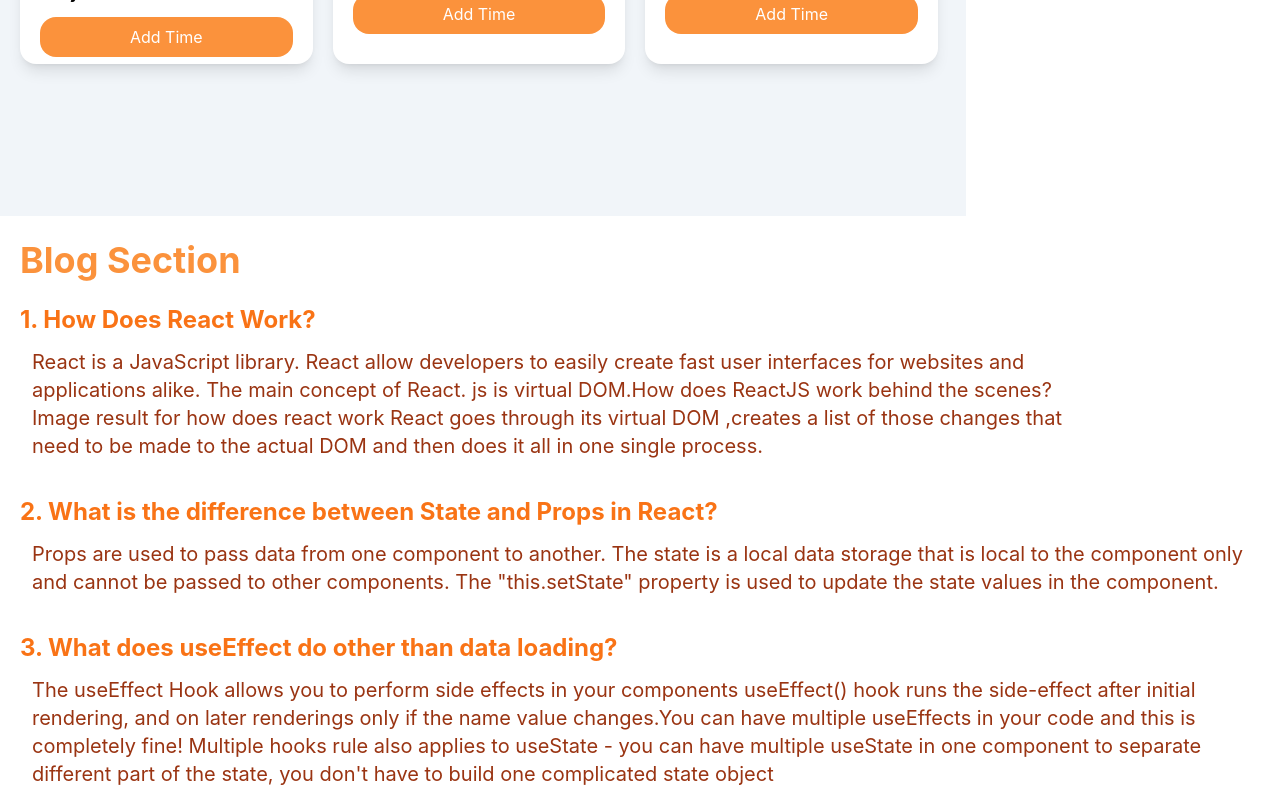
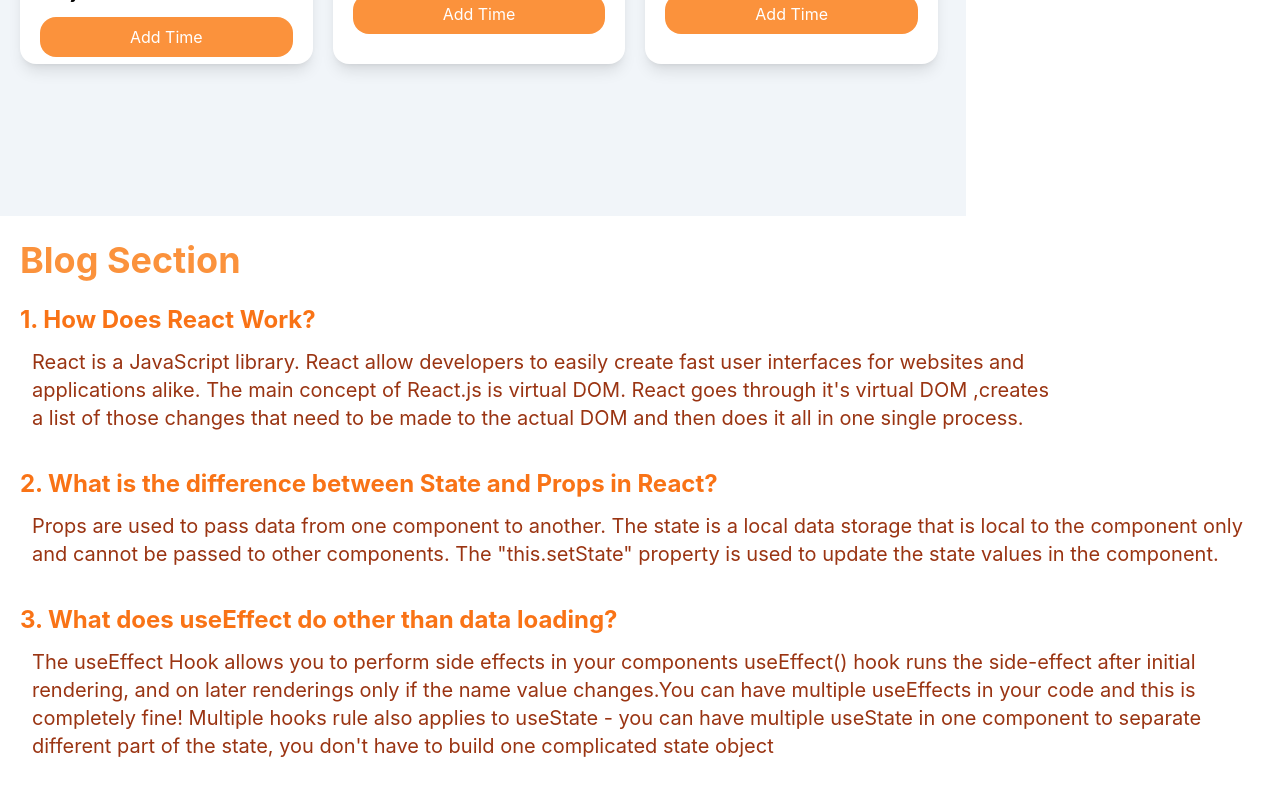
Before and after one commit to Rafeya-Shawon/Active-Club, a React (Create React App) app: page / in a window 1280 px wide. Shown: the part 1296-2096 px from the top of the page. After the commit the page ends 2068 px from the top, so only its background shows below. Built offline with nearby package versions, Linux system fonts and the light colour scheme.

Commit message:
cards made

```diff
--- a/src/components/Blogs/Blogs.js
+++ b/src/components/Blogs/Blogs.js
@@ -14,8 +14,7 @@ const Blogs = () => {
         <p className="my-3 text-xl m-3  w-10/12 text-orange-800">
           React is a JavaScript library. React allow developers to easily create
           fast user interfaces for websites and applications alike. The main
-          concept of React. js is virtual DOM.How does ReactJS work behind the
-          scenes? Image result for how does react work React goes through its
+          concept of React.js is virtual DOM. React goes through it's
           virtual DOM ,creates a list of those changes that need to be made to
           the actual DOM and then does it all in one single process.
         </p>
```
